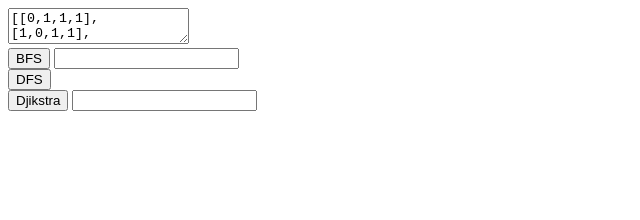
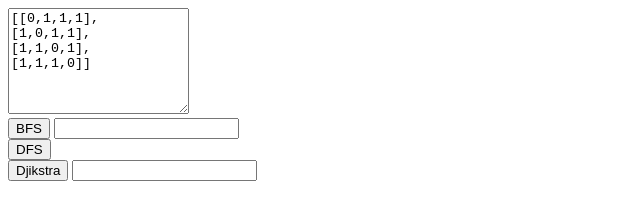
Before and after one commit to Valdeminas/Graph, a plain HTML site: page index.html in a window 1280 px wide. Shown: the whole page, without its empty margins (0-640 px from the left). Drawn offline with Linux system fonts and the light colour scheme.

Commit message:
Update index.html

```diff
--- a/index.html
+++ b/index.html
@@ -1,9 +1,9 @@
-<!DOCTYPE HTML>
+ <!DOCTYPE HTML>
 <html>
   <head>
   </head>
   <body>
-    <textarea id="input">[[0,1,1,1],
+    <textarea id="input" style="height:100px">[[0,1,1,1],
 [1,0,1,1],
 [1,1,0,1],
 [1,1,1,0]]</textarea>
```
